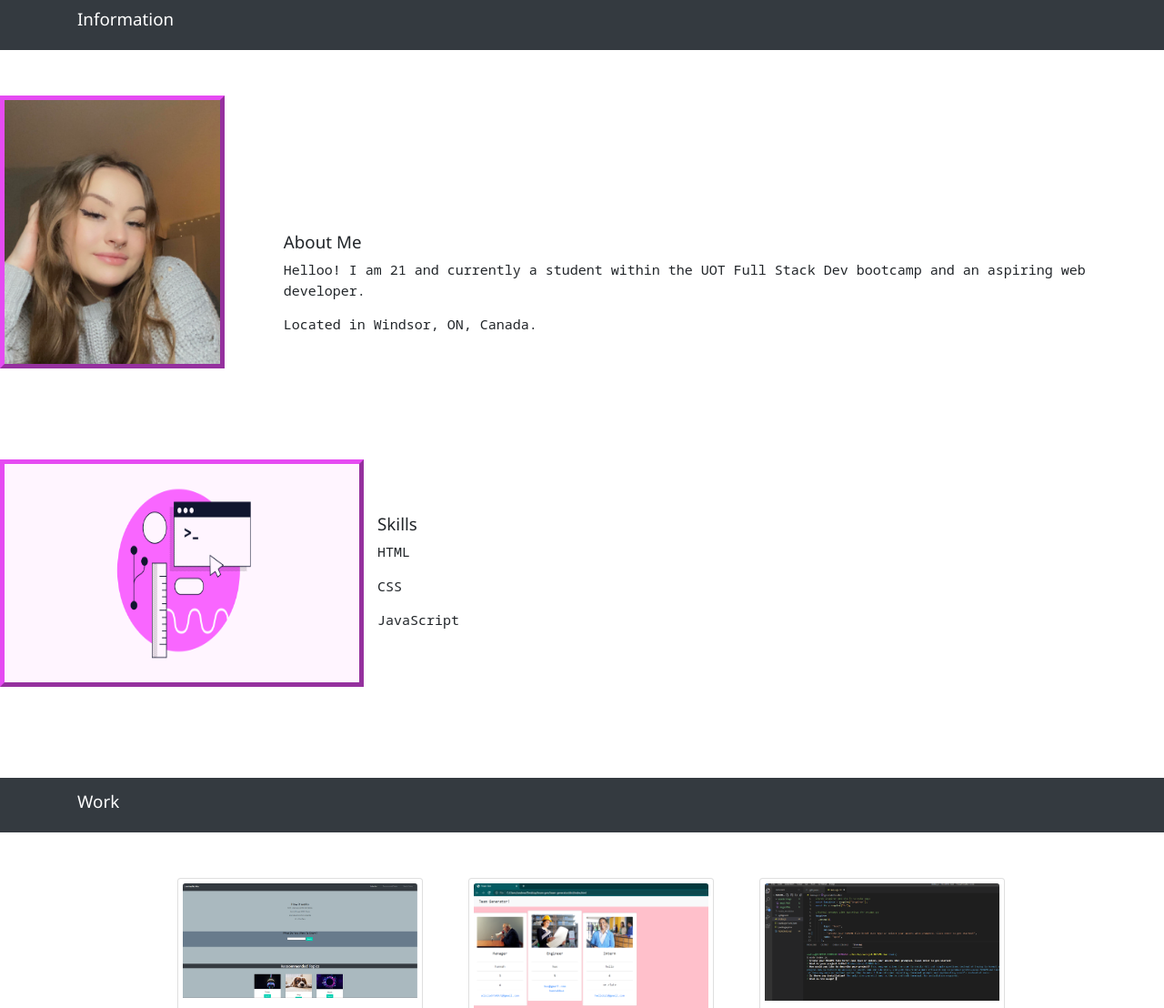
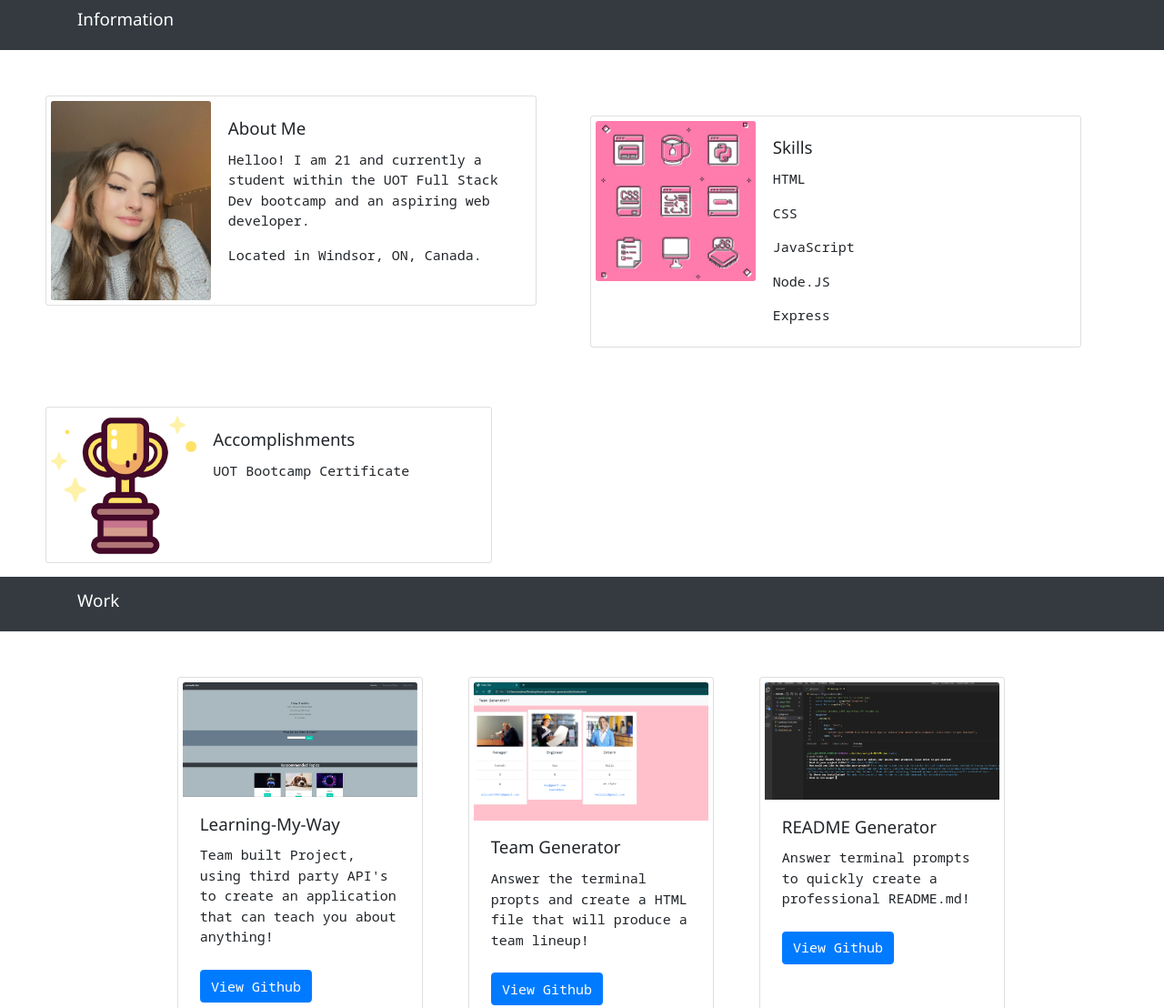
Before and after one commit to hannahhue/Portfolio, a plain HTML site: page index.html in a window 1280 px wide. Shown: the part 1065-2173 px from the top of the page at 91% size. Drawn offline with nearby package versions, Linux system fonts and the light colour scheme.

Commit message:
added accomplishments

```diff
--- a/assets/style.css
+++ b/assets/style.css
@@ -14,8 +14,10 @@
 }
 
 /* headers */
-#infobar {
+#about {
   justify-content: right;
+  margin-left: 0px;
+  padding: 0px;
 }
 
 #headTopic {
@@ -78,3 +80,7 @@
   transform: scale(1.02) perspective(0px);
   box-shadow: 0 10px 10px rgba(255, 0, 0, 0.7);
 }
+
+.btn {
+    margin-top: 10px;
+}
--- a/index.html
+++ b/index.html
@@ -52,18 +52,68 @@
                 </div>
             </nav>
         </section>
+
+        <div class="card mb-3" style="max-width: 540px;">
+            <div class="row no-gutters">
+              <div class="col-md-4">
+                <img src="assets/images/pfppp.jpg" class="card-img" alt="...">
+              </div>
+              <div class="col-md-8">
+                <div class="card-body">
+                  <h5 class="card-title">About Me</h5>
+                  <p class="card-text">Helloo! I am 21 and currently a student within the UOT Full Stack Dev bootcamp and an aspiring web developer.</p>
+                  <p class="card-text">Located in Windsor, ON, Canada.</p>
+                </div>
+              </div>
+            </div>
+          </div>
+
+
+          <div class="card mb-3" style="max-width: 540px;">
+            <div class="row no-gutters">
+              <div class="col-md-4">
+                <img src="assets/images/skillls.jpg" class="card-img" alt="...">
+              </div>
+              <div class="col-md-8">
+                <div class="card-body">
+                  <h5 class="card-title">Skills</h5>
+                  <p class="card-text">HTML</p>
+                  <p class="card-text">CSS</p>
+                  <p class="card-text">JavaScript</p>
+                  <p class="card-text">Node.JS</p>
+                  <p class="card-text">Express</p>
+                </div>
+              </div>
+            </div>
+          </div>
+
+          <div class="card mb-3" style="max-width: 540px;">
+            <div class="row no-gutters">
+              <div class="col-md-4">
+                <img src="assets/images/award.png" class="card-img" alt="...">
+              </div>
+              <div class="col-md-8">
+                <div class="card-body">
+                  <h5 class="card-title">Accomplishments</h5>
+                  <p class="card-text">UOT Bootcamp Certificate</p>
+                  <p class="card-text"></p>
+                </div>
+              </div>
+            </div>
+          </div>
+
         <!-- about me img and bio -->
-        <div class="media">
+        <!-- <div class="media">
             <img src="assets/images/pfppp.jpg" id="pfp" class="align-self-center mr-3" alt="me">
             <div class="media-body-about">
               <h5 class="mt-0">About Me</h5>
               <p>Helloo! I am 21 and currently a student within the UOT Full Stack Dev bootcamp and an aspiring web developer.</p>
               <p class="mb-0">Located in Windsor, ON, Canada.</p>
             </div>
-          </div>
+          </div> -->
 
           <!-- skills img and bio -->
-        <div class="media">
+        <!-- <div class="media">
             <img src="assets/images/skills.png" id="skillimg" class="align-self-center mr-3" alt="skills">
             <div class="media-body-skill">
                 <h5>Skills</h5>
@@ -71,7 +121,7 @@
                 <p>CSS</p>
                 <P>JavaScript</P>
             </div>
-        </div>
+        </div> -->
     </main>
         <!-- work header -->
     <section id="work">
@@ -108,7 +158,7 @@
             <img src="assets/images/readme.png" class="card-img-top" alt="readme">
             <div class="card-body">
               <h5 class="card-title">README Generator</h5>
-              <p class="card-text">Answer terminal prompts to quickly create a professional README.md</p>
+              <p class="card-text">Answer terminal prompts to quickly create a professional README.md!</p>
               <a href="https://github.com/hannahhue/README-Gen" class="btn btn-primary">View Github</a>
             </div>
           </div>
@@ -150,12 +200,17 @@
                 </div>
               </div>
             </div>
+            <!-- <div class="col-sm-6">
+                <div class="card">
+                  <div class="card-body">
+                    <h5 class="card-title">Resume</h5>
+                    <p class="card-text">See more about my carrer history!</p>
+                    <a href="https://docs.google.com/document/d/10QxRcaCF4XN1ee-ewosbendNGBNQZgDD6SGR37eUp24/edit?usp=sharing" class="btn btn-primary">Resume</a>
+                  </div>
+                </div>
+              </div> -->
           </div>
+
     <section>
 </body>
-<footer>
-        <div class="container">
-          <h2 class="navbar-brand">&copy; 2022. Made with &#10084; by Hannah Hughes</h2>
-        </div>
-</footer>
 </html>
```
Also changed, not shown: assets/images/award.png (added), assets/images/pfp.webp (deleted), assets/images/pfp2.jpg (added), assets/images/skill2.jpg (added), assets/images/skillls.jpg (added), assets/images/skills.png (deleted).
